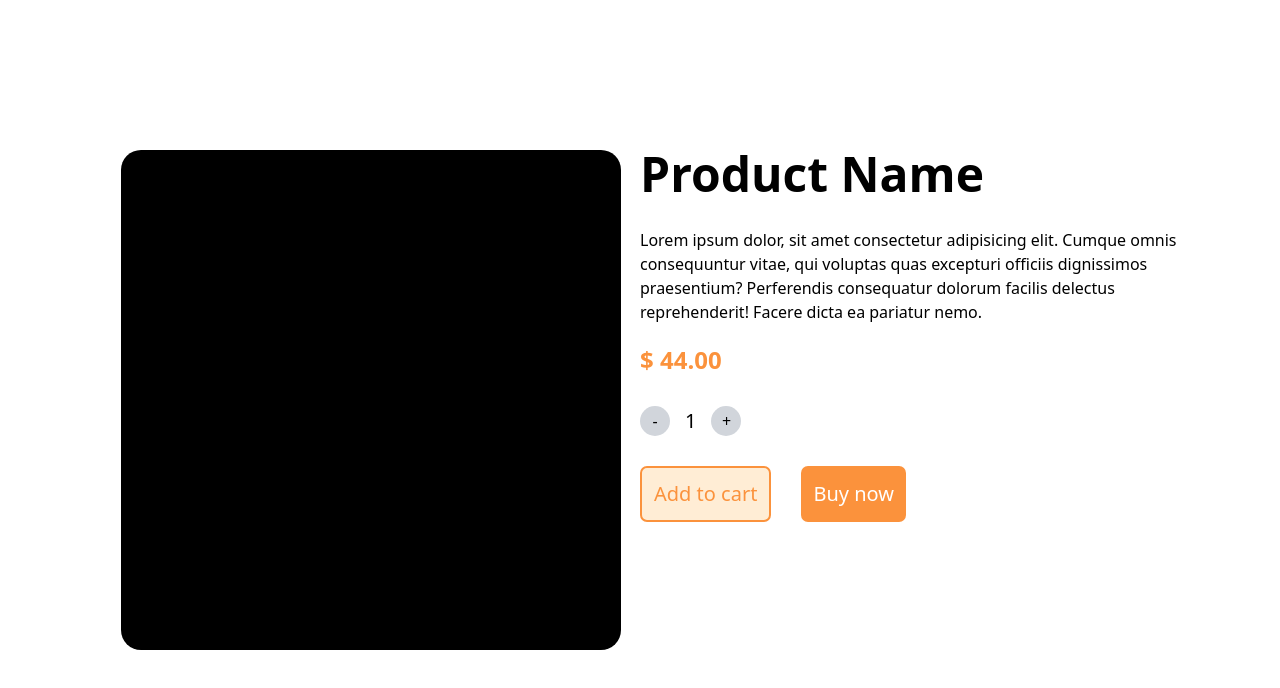
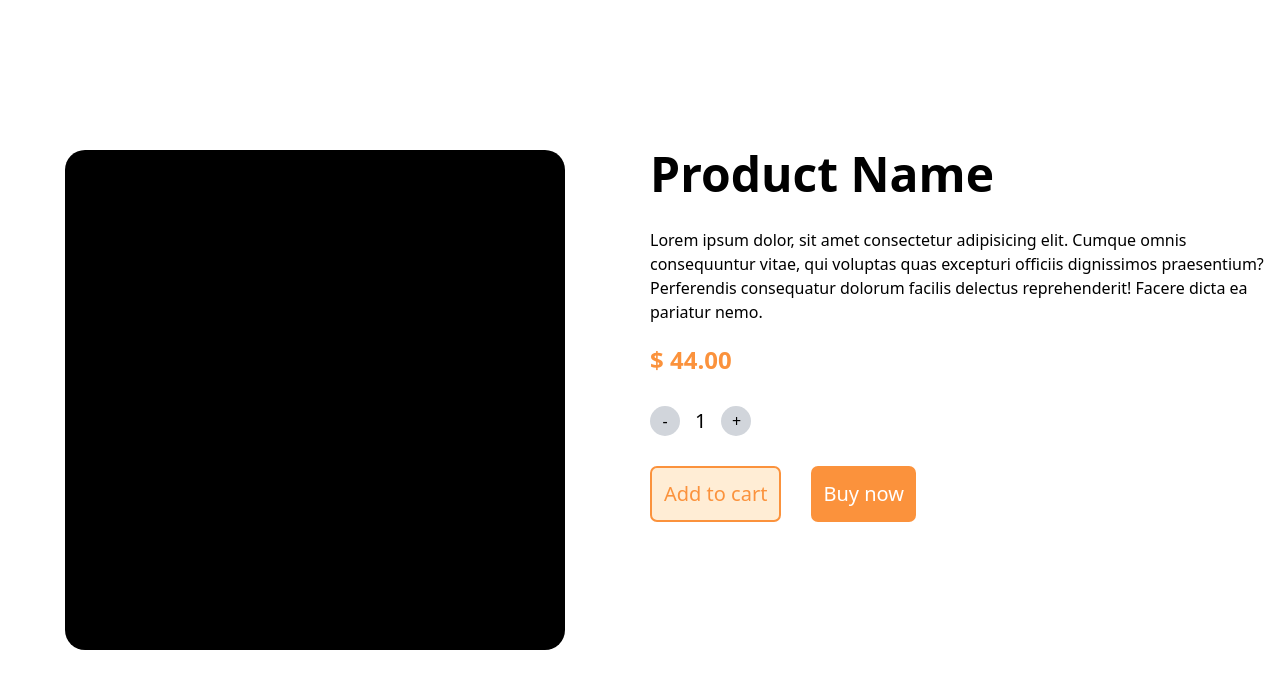
Before and after one commit to Software-Testing-KMITL/customer-frontend, a React (Vite) app: page /products/1 in a window 1280 px wide. Shown: the top 688 px of the page. Built offline with nearby package versions, Linux system fonts and the light colour scheme.

Commit message:
Product Detail + Section

```diff
--- a/src/pages/product.tsx
+++ b/src/pages/product.tsx
@@ -1,41 +1,14 @@
 import React, { useState } from "react";
-
-const Qualtity = () => {
-  const [amount, setAmount] = useState(1);
-
-  return (
-    <div className="flex gap-[15px] my-[30px]">
-      <button
-        onClick={() => {
-          if (amount <= 1) {
-            setAmount(1);
-          } else {
-            setAmount(amount - 1);
-          }
-        }}
-        className="bg-gray-300 w-[30px] h-[30px] rounded-full"
-      >
-        -
-      </button>
-      <p className="text-[20px]">{amount}</p>
-      <button
-        className="bg-gray-300 w-[30px] h-[30px] rounded-full"
-        onClick={() => setAmount(amount + 1)}
-      >
-        +
-      </button>
-    </div>
-  );
-};
+import { ProductQualtity } from "@/sections/product";
 
 const Product = () => {
   return (
-    <div className="flex h-[100vh] items-center">
-      <div className="grid grid-cols-2 px-[8%]">
-        <div className="flex justify-center ">
+    <div className="h-[100vh] grid place-items-center">
+      <div className="container grid grid-cols-2 gap-[20px]">
+        <section className="flex justify-center ">
           <div className="bg-black rounded-[20px] w-[500px] h-[500px]"></div>
-        </div>
-        <div>
+        </section>
+        <section>
           <h2 className="text-5xl font-bold mb-[30px]">Product Name</h2>
           <p>
             Lorem ipsum dolor, sit amet consectetur adipisicing elit. Cumque
@@ -46,7 +19,7 @@ const Product = () => {
           <p className="text-2xl text-orange-400 font-semibold my-[20px]">
             $ 44.00
           </p>
-          <Qualtity />
+          <ProductQualtity />
           <div className="flex gap-[30px]">
             <button className="bg-orange-100 rounded-[7px] text-xl p-[12px] border-[2px] border-orange-400 text-orange-400">
               Add to cart
@@ -55,7 +28,7 @@ const Product = () => {
               Buy now
             </button>
           </div>
-        </div>
+        </section>
       </div>
     </div>
   );
--- /dev/null
+++ b/src/sections/product/ProductQualtity.tsx
@@ -0,0 +1,31 @@
+import React, { useState } from 'react';
+
+const ProductQualtity = () => {
+    const [amount, setAmount] = useState(1);
+
+  return (
+    <div className="flex gap-[15px] my-[30px]">
+      <button
+        onClick={() => {
+          if (amount <= 1) {
+            setAmount(1);
+          } else {
+            setAmount(amount - 1);
+          }
+        }}
+        className="bg-gray-300 w-[30px] h-[30px] rounded-full"
+      >
+        -
+      </button>
+      <p className="text-[20px]">{amount}</p>
+      <button
+        className="bg-gray-300 w-[30px] h-[30px] rounded-full"
+        onClick={() => setAmount(amount + 1)}
+      >
+        +
+      </button>
+    </div>
+  );
+};
+
+export default ProductQualtity;
--- /dev/null
+++ b/src/sections/product/index.ts
@@ -0,0 +1 @@
+export {default as ProductQualtity} from './ProductQualtity'
```
